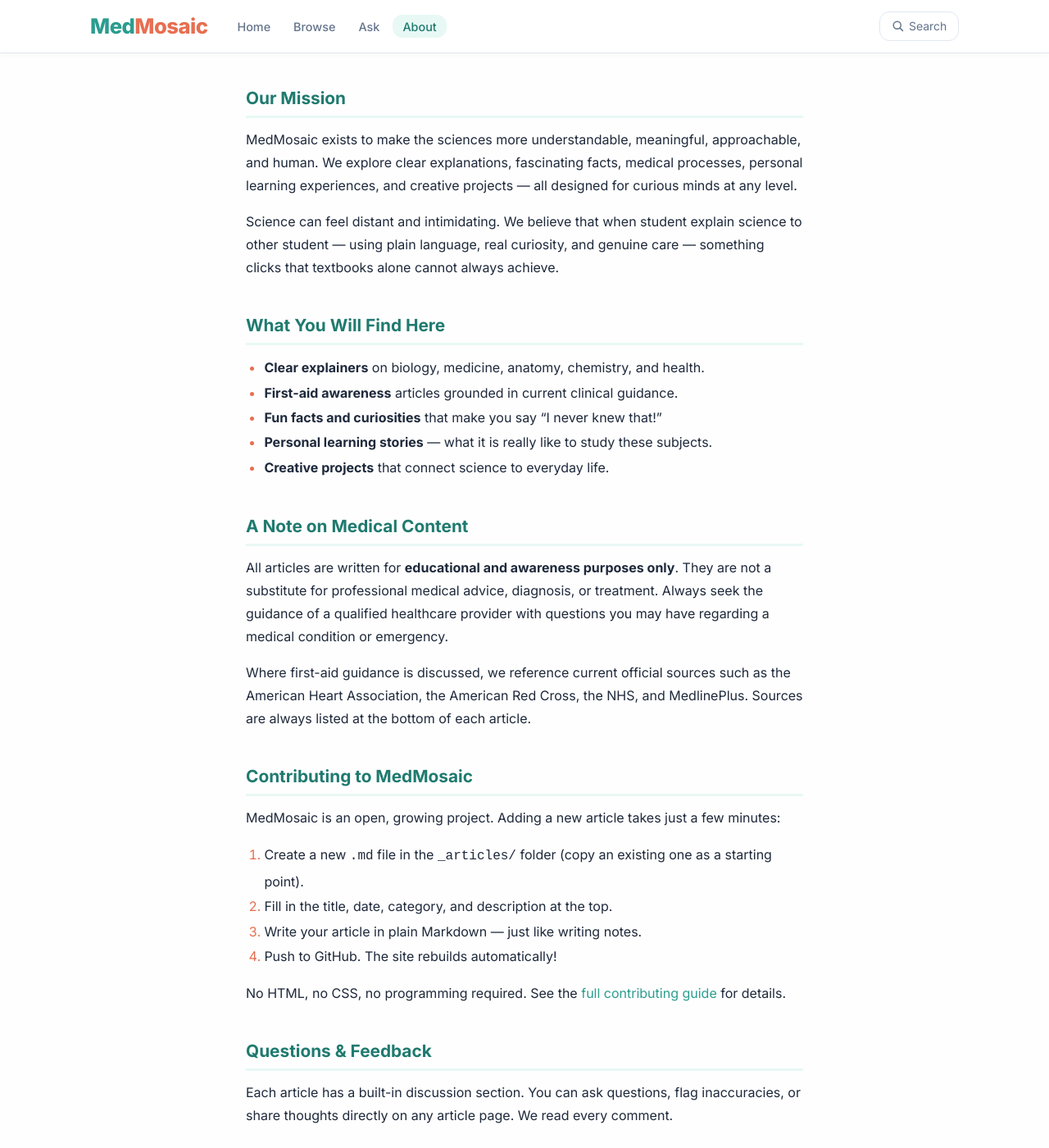
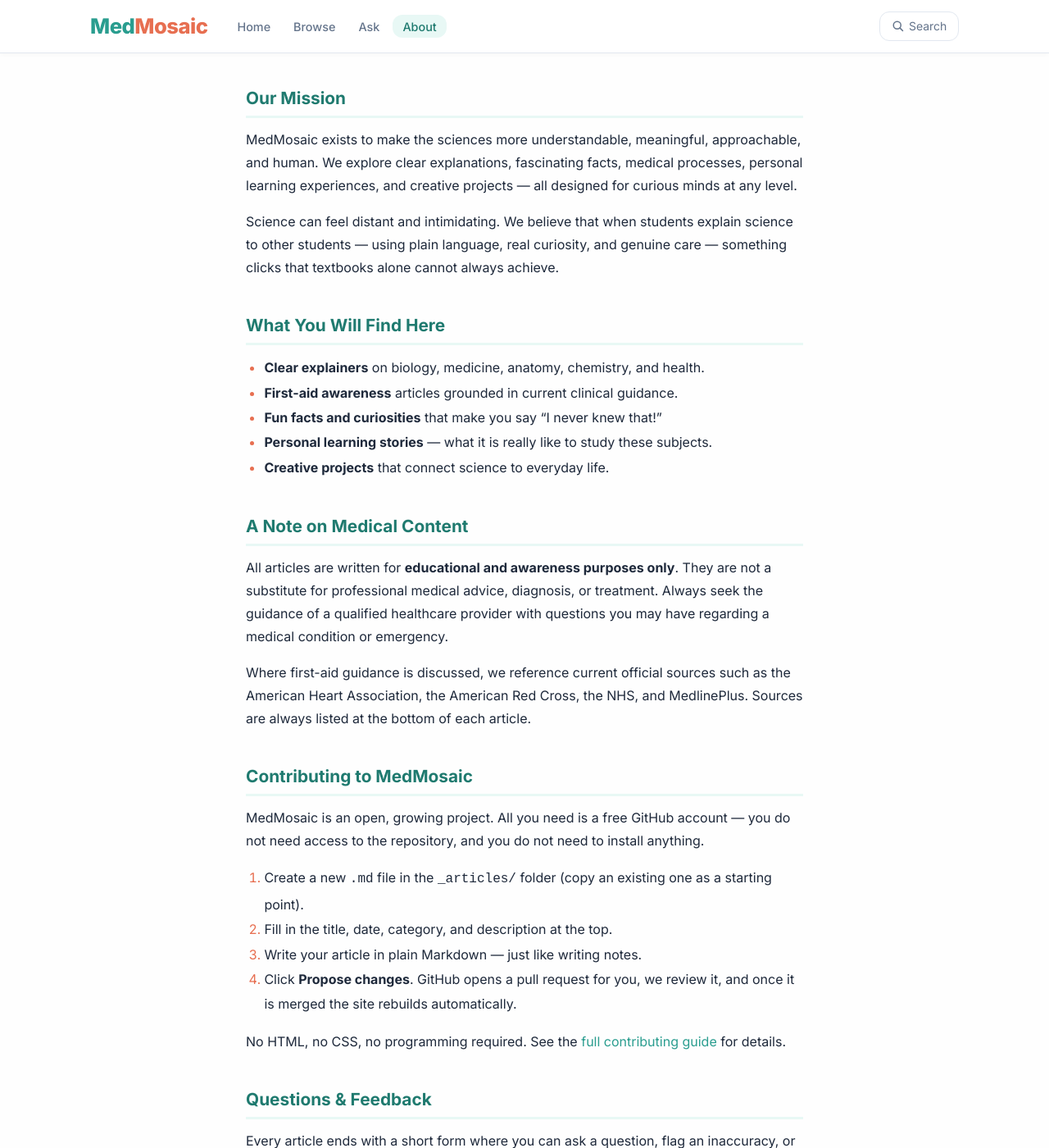
Before and after one commit to aurzhou26/AZ-MedMosaic, a Jekyll site: the page built from about.md, in a window 1280 px wide and 1400 px high, scrolled down 305 px. Shown: the whole window at 82% size. Built offline with Jekyll 4.4.1, drawn with Linux system fonts in a browser that asks for light colours; some of the changed text lies outside the part shown.

Commit message:
Clarify contributing and feedback sections in About

```diff
--- a/about.md
+++ b/about.md
@@ -18,7 +18,7 @@ description: Learn about MedMosaic — who we are, what we do, and how you can c
 
 MedMosaic exists to make the sciences more understandable, meaningful, approachable, and human. We explore clear explanations, fascinating facts, medical processes, personal learning experiences, and creative projects — all designed for curious minds at any level.
 
-Science can feel distant and intimidating. We believe that when student explain science to other student — using plain language, real curiosity, and genuine care — something clicks that textbooks alone cannot always achieve.
+Science can feel distant and intimidating. We believe that when students explain science to other students — using plain language, real curiosity, and genuine care — something clicks that textbooks alone cannot always achieve.
 
 ## What You Will Find Here
 
@@ -36,17 +36,17 @@ Where first-aid guidance is discussed, we reference current official sources suc
 
 ## Contributing to MedMosaic
 
-MedMosaic is an open, growing project. Adding a new article takes just a few minutes:
+MedMosaic is an open, growing project. All you need is a free GitHub account — you do not need access to the repository, and you do not need to install anything.
 
 1. Create a new `.md` file in the `_articles/` folder (copy an existing one as a starting point).
 2. Fill in the title, date, category, and description at the top.
 3. Write your article in plain Markdown — just like writing notes.
-4. Push to GitHub. The site rebuilds automatically!
+4. Click **Propose changes**. GitHub opens a pull request for you, we review it, and once it is merged the site rebuilds automatically.
 
 No HTML, no CSS, no programming required. See the [full contributing guide](https://github.com/aurzhou26/AZ-MedMosaic/blob/main/README.md#how-to-add-a-new-article-directly-on-github--no-downloads-needed) for details.
 
 ## Questions & Feedback
 
-Each article has a built-in discussion section. You can ask questions, flag inaccuracies, or share thoughts directly on any article page. We read every comment.
+Every article ends with a short form where you can ask a question, flag an inaccuracy, or share a thought. No sign-in and no account required — just type and send. Submissions come straight to us rather than appearing on the page, and we read every one.
 
 </div>
```
